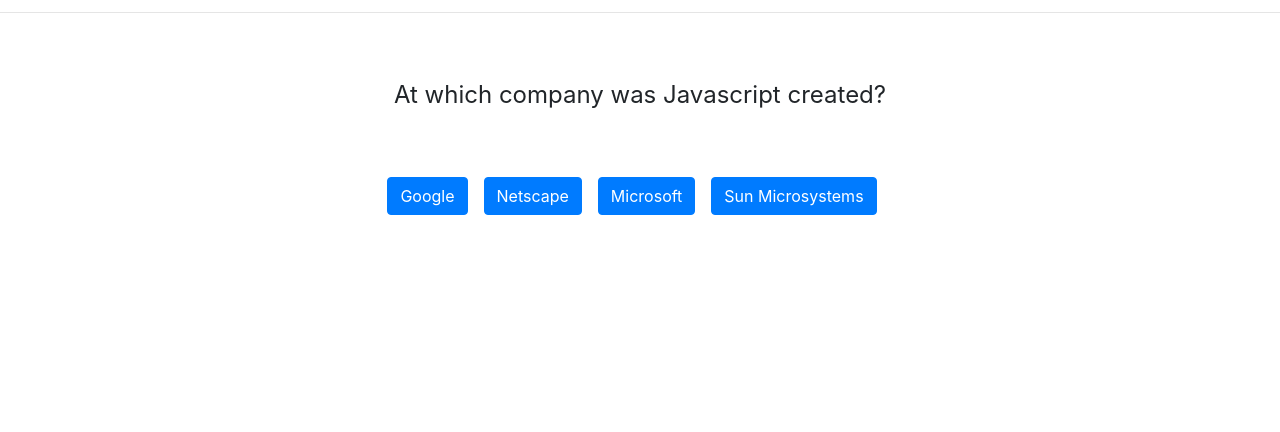
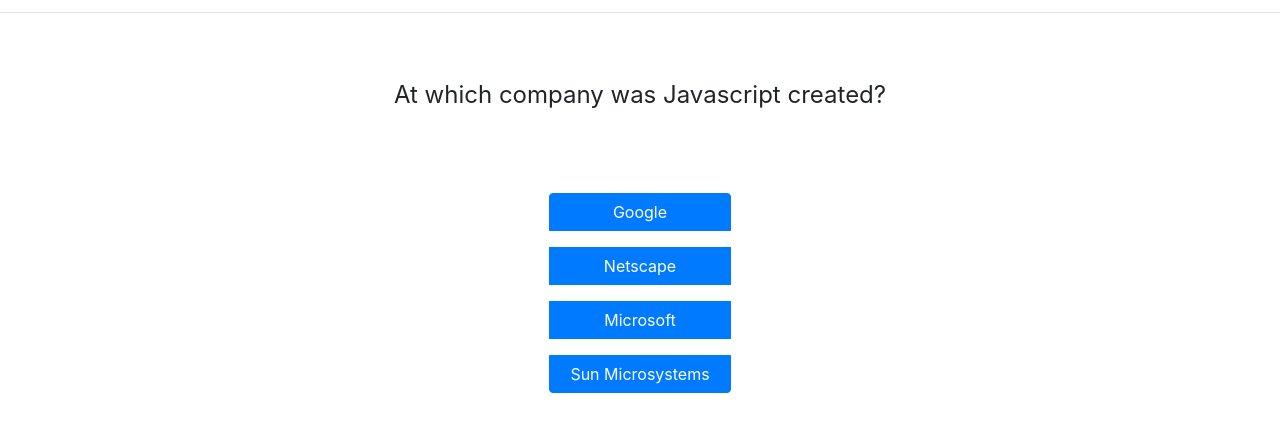
Before and after one commit to dolinay1/homework-week-4, a plain HTML site: page Develop/index.html in a window 1280 px wide. Both pictures are taken after a click on the button "Start Quiz". Shown: the part 78-510 px from the top of the page. Drawn offline with nearby package versions, Linux system fonts and the light colour scheme.

Commit message:
buttons are now aligned vertically

```diff
--- a/Develop/index.html
+++ b/Develop/index.html
@@ -27,18 +27,10 @@
                     </p>
                 </div>
             </div>
-            <!-- <div>
-			    <button type="button" class="btn btn-primary choices" id="choice1" value="option1">Choice 1</button>
-				<button type="button" class="btn btn-primary choices" id="choice2" value="option2">Choice 2</button>
-				<button type="button" class="btn btn-primary choices" id="choice3" value="option3">Choice 3</button>
-				<button type="button" class="btn btn-primary choices" id="choice4" value="option4">Choice 4</button>
-			</div> -->
             <div class="row">
                 <div class="col-md-12 text-center">
                     <button type="button" class="btn btn-primary" id="start-quiz">Start Quiz</button>
-                    <div id="choice">
-
-                    </div>
+                    <div class="btn-group-vertical" id="choice">
                     </div>
                 </div>
             </div>
@@ -49,8 +41,15 @@
                      <label>Your Initials:</label>
                      <input type="text" class="form-control">
                    </div>
+        </div>
+
     </section>
-
+      <!-- <div>
+			    <button type="button" class="btn btn-primary choices" id="choice1" value="option1">Choice 1</button>
+				<button type="button" class="btn btn-primary choices" id="choice2" value="option2">Choice 2</button>
+				<button type="button" class="btn btn-primary choices" id="choice3" value="option3">Choice 3</button>
+				<button type="button" class="btn btn-primary choices" id="choice4" value="option4">Choice 4</button>
+			</div> -->
     <script src="https://code.jquery.com/jquery-3.3.1.slim.min.js" integrity="sha384-q8i/X+965DzO0rT7abK41JStQIAqVgRVzpbzo5smXKp4YfRvH+8abtTE1Pi6jizo" crossorigin="anonymous"></script>
     <script src="https://cdnjs.cloudflare.com/ajax/libs/popper.js/1.14.3/umd/popper.min.js" integrity="sha384-ZMP7rVo3mIykV+2+9J3UJ46jBk0WLaUAdn689aCwoqbBJiSnjAK/l8WvCWPIPm49" crossorigin="anonymous"></script>
     <script src="https://stackpath.bootstrapcdn.com/bootstrap/4.1.3/js/bootstrap.min.js" integrity="sha384-ChfqqxuZUCnJSK3+MXmPNIyE6ZbWh2IMqE241rYiqJxyMiZ6OW/JmZQ5stwEULTy" crossorigin="anonymous"></script>
--- a/Develop/script.js
+++ b/Develop/script.js
@@ -138,7 +138,7 @@
     questionChoices.forEach(key => {
     let button = document.createElement("button");
         choiceDisplay.append(button);
-        button.classList.add("btn", "btn-primary", "mr-3", "choice");
+        button.classList.add("btn", "btn-primary", "mr-3", "mt-3", "choice");
         button.innerHTML = key;
     });
  }
```
Lines whose indentation alone changed are shown as unchanged.
